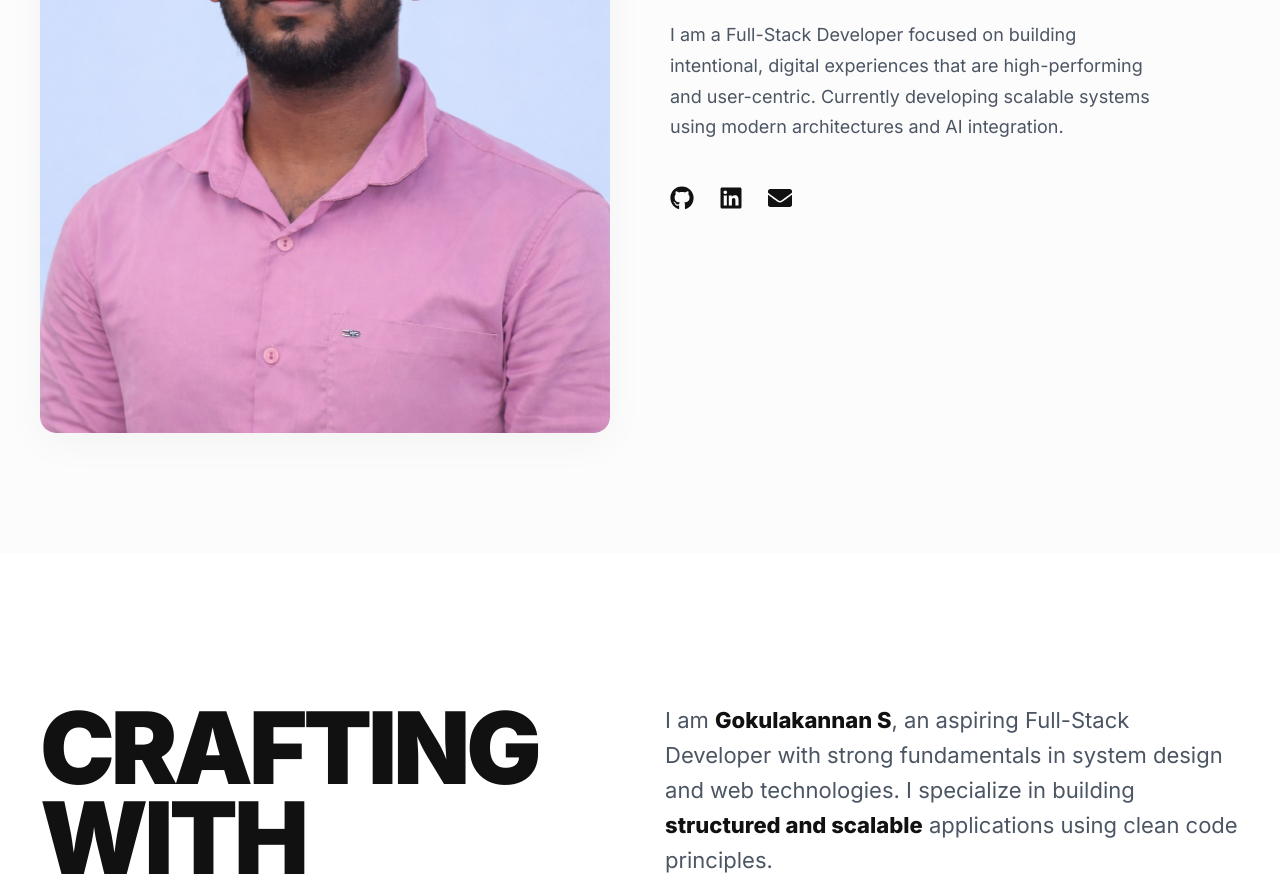
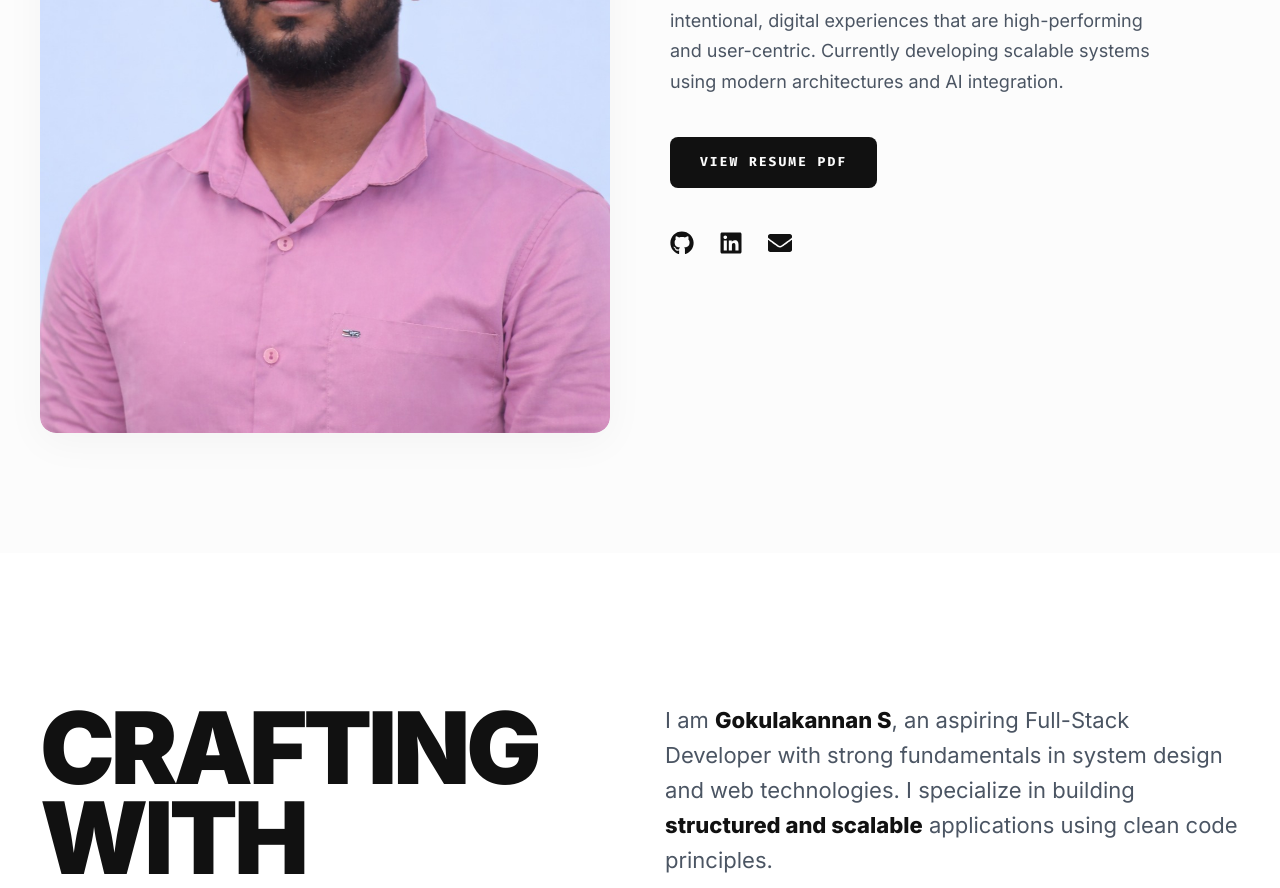
Before and after one commit to gokulakannan69/portfolio, a React (Create React App) app: page / in a window 1280 px wide. Shown: the part 1320-2208 px from the top of the page. Built offline with nearby package versions, Linux system fonts and the light colour scheme.

Commit message:
Updated Resume PDF

```diff
--- a/src/components/Hero.js
+++ b/src/components/Hero.js
@@ -111,6 +111,7 @@ const HeroBio = styled(motion.div)`
 const SocialLinks = styled.div`
   display: flex;
   gap: 25px;
+  margin-top: 30px;
 
   a {
     font-size: 24px;
@@ -121,6 +122,30 @@ const SocialLinks = styled.div`
       transform: translateY(-5px);
       color: ${props => props.theme.accent};
     }
+  }
+`;
+
+const ResumeButton = styled.a`
+  font-family: ${props => props.theme.fontMono};
+  font-size: 13px;
+  font-weight: 800;
+  text-transform: uppercase;
+  letter-spacing: 2px;
+  padding: 15px 30px;
+  background: ${props => props.theme.text};
+  color: ${props => props.theme.background};
+  border-radius: 8px;
+  display: inline-flex;
+  align-items: center;
+  justify-content: center;
+  transition: all 0.3s ease;
+  margin-bottom: 10px;
+
+  &:hover {
+    background: transparent;
+    color: ${props => props.theme.text};
+    box-shadow: inset 0 0 0 2px ${props => props.theme.text};
+    transform: translateY(-2px);
   }
 `;
 
@@ -191,6 +216,11 @@ const Hero = () => {
               experiences that are high-performing and user-centric. Currently developing
               scalable systems using modern architectures and AI integration.
             </p>
+            <div>
+              <ResumeButton href="/files/resume.pdf" target="_blank" rel="noopener noreferrer">
+                VIEW RESUME PDF
+              </ResumeButton>
+            </div>
             <SocialLinks>
               <a href="https://github.com/gokulakannan69" target="_blank" rel="noopener noreferrer" aria-label="GitHub"><FaGithub /></a>
               <a href="https://linkedin.com/in/gokulakannan" target="_blank" rel="noopener noreferrer" aria-label="LinkedIn"><FaLinkedin /></a>
```
Also changed, not shown: 1 other file (tests, documents, lock files or other folders).
